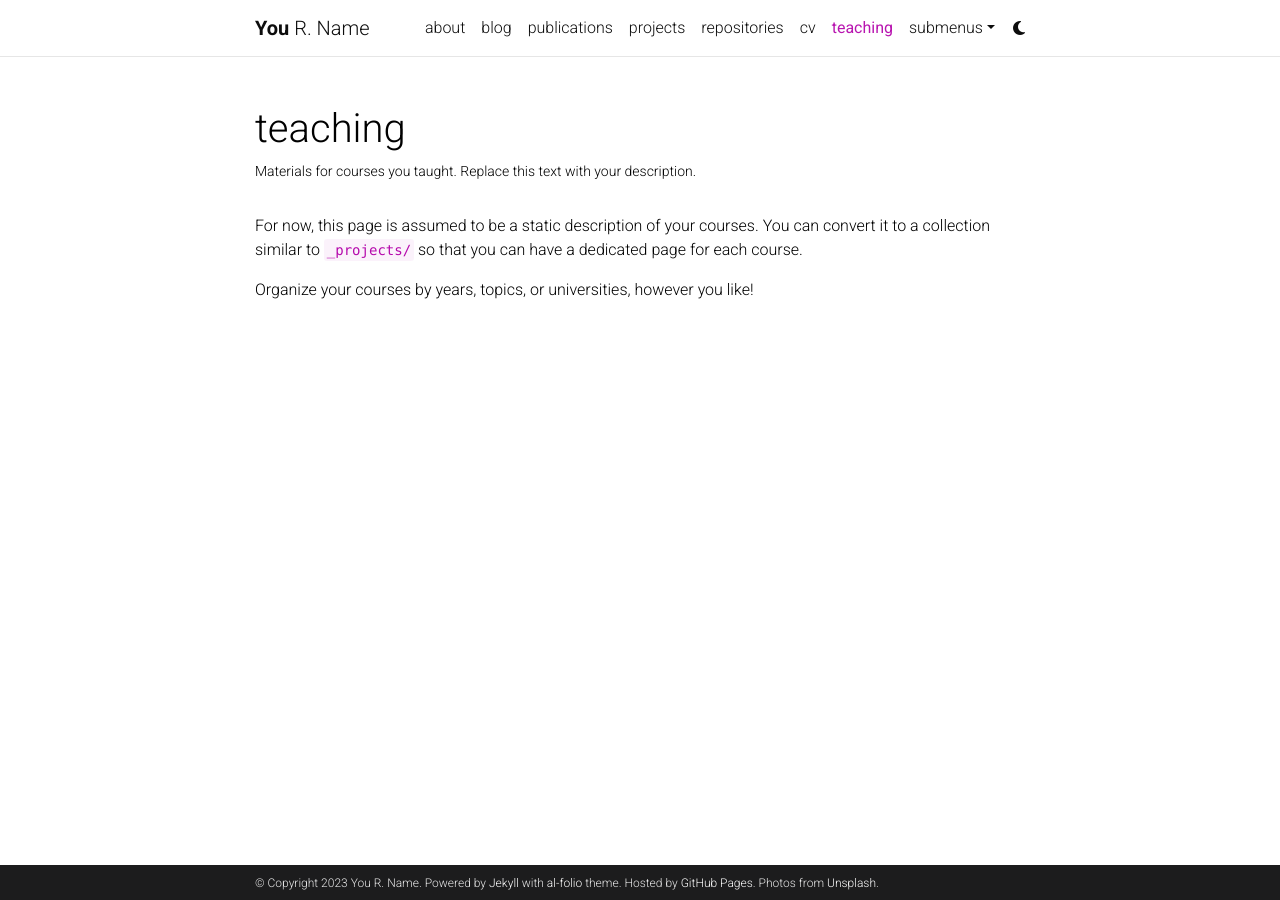
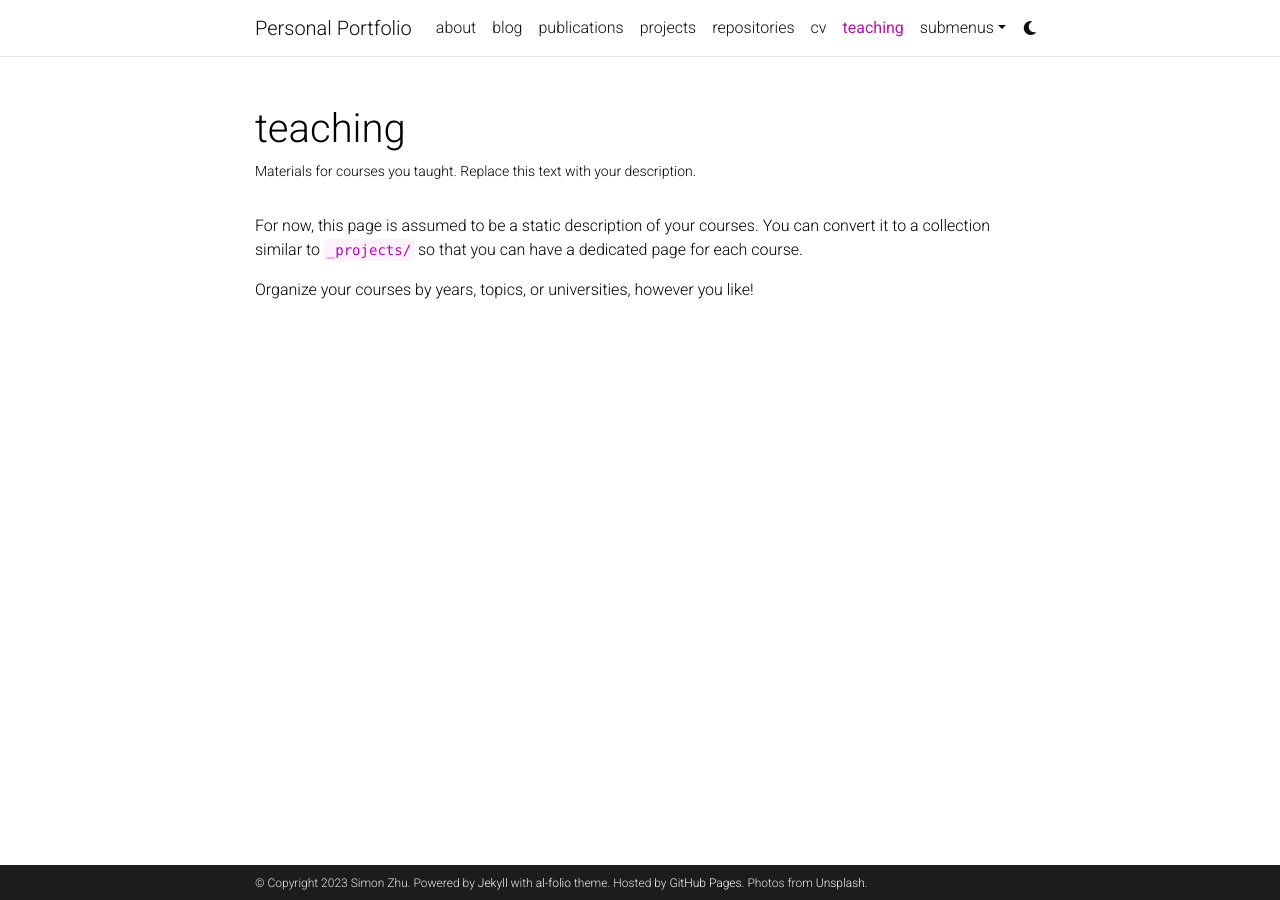
Before and after one commit to simonzhu97/simonzhu97.github.io, a Jekyll site: the page built from _pages/teaching.md, in a window 1280 px wide. Built offline with Jekyll 4.4.1, drawn with Linux system fonts in a browser that asks for light colours; comment, search, counter and statistics services are not loaded; a style sheet for code colours, icons or effects is not loaded.

Commit message:
Configured for deployment

```diff
--- a/_config.yml
+++ b/_config.yml
@@ -2,23 +2,23 @@
 # Site settings
 # -----------------------------------------------------------------------------
 
-title: blank # the website title (if blank, full name will be used instead)
-first_name: You
-middle_name: R.
-last_name: Name
-email: you@example.com
+title: Personal Portfolio # the website title (if blank, full name will be used instead)
+first_name: Simon
+middle_name:
+last_name: Zhu
+email: simonzhu233@gmail.com
 description: > # the ">" symbol means to ignore newlines until "footer_text:"
-  A simple, whitespace theme for academics. Based on [*folio](https://github.com/bogoli/-folio) design.
+  It's a personal portfolio website containing past projects and documentations.
 footer_text: >
   Powered by <a href="https://jekyllrb.com/" target="_blank">Jekyll</a> with <a href="https://github.com/alshedivat/al-folio">al-folio</a> theme.
   Hosted by <a href="https://pages.github.com/" target="_blank">GitHub Pages</a>.
   Photos from <a href="https://unsplash.com" target="_blank">Unsplash</a>.
-keywords: jekyll, jekyll-theme, academic-website, portfolio-website  # add your own keywords or leave empty
+keywords: portfolio-website  # add your own keywords or leave empty
 
 lang: en # the language of your site (for example: en, fr, cn, ru, etc.)
 icon: ⚛️  # the emoji used as the favicon (alternatively, provide image name in /assets/img/)
 
-url: https://alshedivat.github.io # the base hostname & protocol for your site
+url: https://simonzhu97.github.io # the base hostname & protocol for your site
 baseurl: /al-folio # the subpath of your site, e.g. /blog/
 last_updated: false # set to true if you want to display last updated in the footer
 impressum_path:  # set to path to include impressum link in the footer, use the same path as permalink in a page, helps to conform with EU GDPR
```
